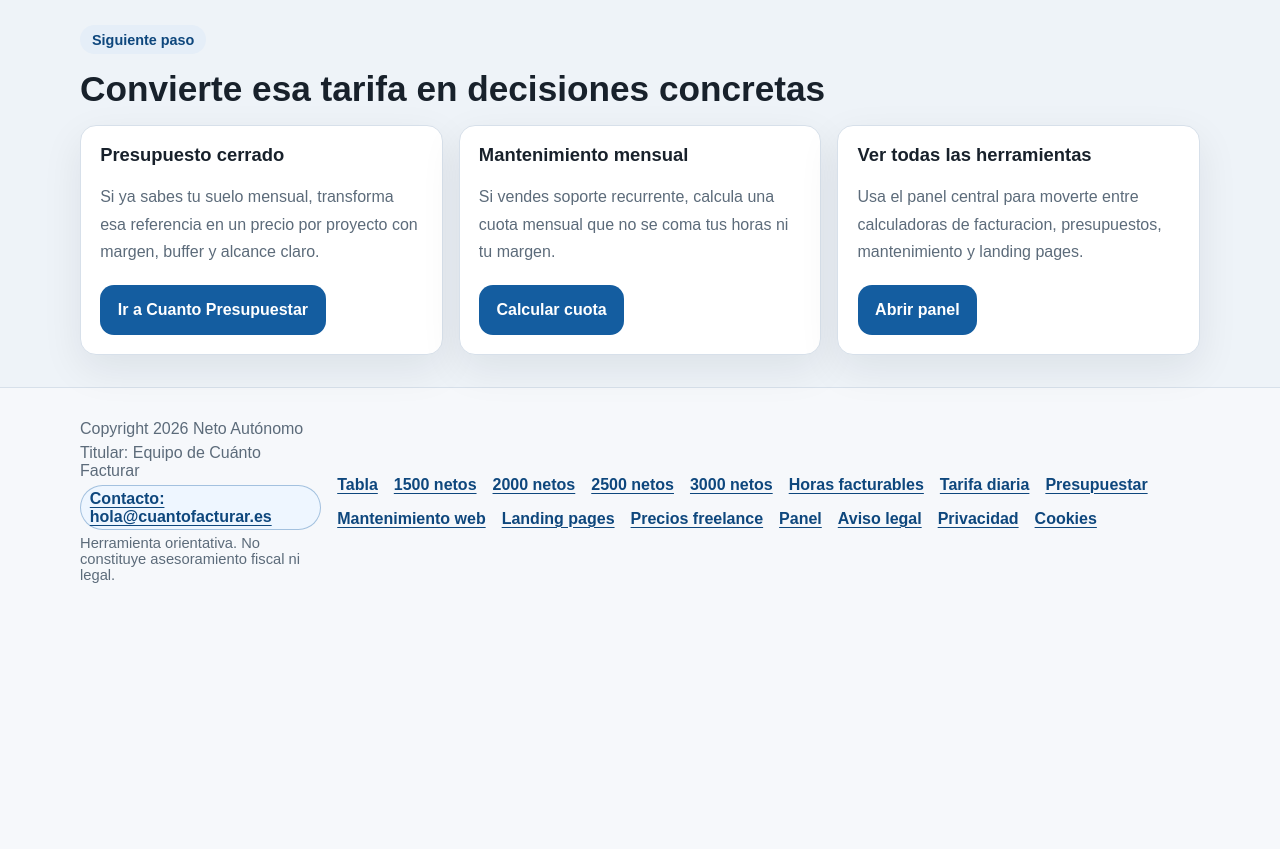
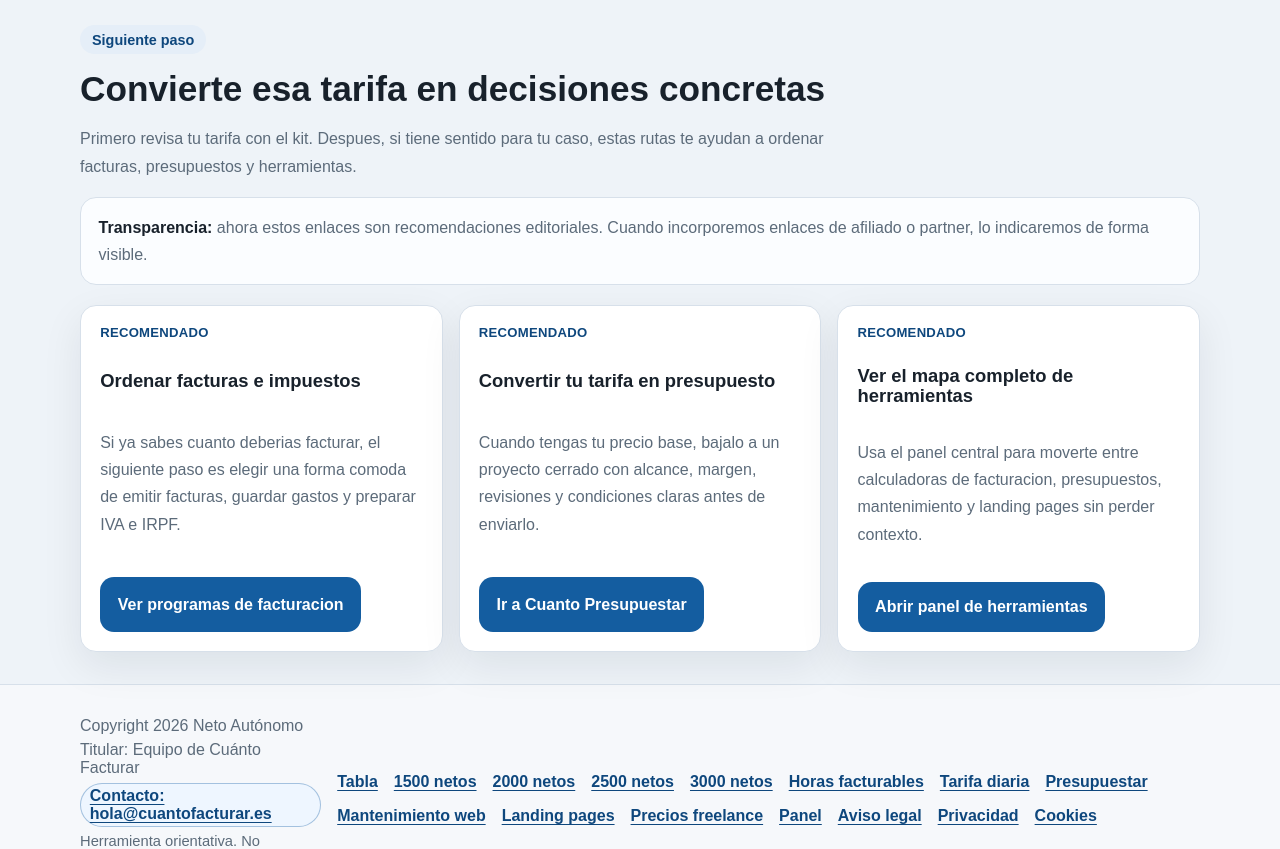
Before and after one commit to djimenezm/neto-autonomo, a Next.js app: page /gracias-kit-tarifa in a window 1280 px wide. Shown: the part 600-1449 px from the top of the page. Before the commit the page ends 1231 px from the top, so only its background shows below. Built offline with nearby package versions, Linux system fonts and the light colour scheme.

Commit message:
Prepare kit thank-you recommendations

```diff
--- a/app/globals.css
+++ b/app/globals.css
@@ -174,6 +174,13 @@ h3 {
 
 .section {
   padding: 2rem 0;
+}
+
+.section-lead {
+  max-width: 760px;
+  margin: 0 0 1rem;
+  color: var(--muted);
+  line-height: 1.75;
 }
 
 .section.alt {
@@ -568,6 +575,10 @@ select[aria-invalid='true'] {
   color: var(--text);
 }
 
+.affiliate-disclosure {
+  margin: 1rem 0 1.25rem;
+}
+
 .article-layout {
   display: grid;
   grid-template-columns: 1.15fr 0.85fr;
--- a/app/gracias-kit-tarifa/page.tsx
+++ b/app/gracias-kit-tarifa/page.tsx
@@ -3,6 +3,33 @@ import Link from 'next/link';
 import Footer from '@/components/Footer';
 import Header from '@/components/Header';
 import { siteConfig } from '@/lib/site';
+
+const recommendationCards = [
+  {
+    id: 'facturacion',
+    title: 'Ordenar facturas e impuestos',
+    description:
+      'Si ya sabes cuanto deberias facturar, el siguiente paso es elegir una forma comoda de emitir facturas, guardar gastos y preparar IVA e IRPF.',
+    href: '/mejores-programas-facturacion-autonomos?utm_source=cuantofacturar&utm_medium=thank-you&utm_campaign=affiliate_prepare',
+    cta: 'Ver programas de facturacion',
+  },
+  {
+    id: 'presupuestos',
+    title: 'Convertir tu tarifa en presupuesto',
+    description:
+      'Cuando tengas tu precio base, bajalo a un proyecto cerrado con alcance, margen, revisiones y condiciones claras antes de enviarlo.',
+    href: 'https://www.cuantopresupuestar.es?utm_source=cuantofacturar&utm_medium=thank-you&utm_campaign=kit_next_step',
+    cta: 'Ir a Cuanto Presupuestar',
+  },
+  {
+    id: 'herramientas',
+    title: 'Ver el mapa completo de herramientas',
+    description:
+      'Usa el panel central para moverte entre calculadoras de facturacion, presupuestos, mantenimiento y landing pages sin perder contexto.',
+    href: 'https://www.paneldeherramientas.es?utm_source=cuantofacturar&utm_medium=thank-you&utm_campaign=kit_next_step',
+    cta: 'Abrir panel de herramientas',
+  },
+] as const;
 
 export const metadata: Metadata = {
   title: 'Gracias por pedir el kit',
@@ -25,7 +52,7 @@ export default function GraciasKitTarifaPage() {
           <script
             dangerouslySetInnerHTML={{
               __html:
-                "window.va=window.va||function(){(window.vaq=window.vaq||[]).push(arguments)};window.va('event',{name:'kit_requested',data:{resource:'kit-tarifa-autonomo'}});if(window.gtag){window.gtag('event','kit_requested',{resource:'kit-tarifa-autonomo'});}",
+                "window.va=window.va||function(){(window.vaq=window.vaq||[]).push(arguments)};window.va('event',{name:'kit_requested',data:{resource:'kit-tarifa-autonomo'}});if(window.gtag){window.gtag('event','kit_requested',{resource:'kit-tarifa-autonomo'});}document.addEventListener('click',function(event){var link=event.target.closest('[data-recommendation-id]');if(!link)return;var id=link.getAttribute('data-recommendation-id');window.va('event',{name:'recommendation_clicked',data:{source:'gracias-kit-tarifa',recommendation:id}});if(window.gtag){window.gtag('event','recommendation_clicked',{source:'gracias-kit-tarifa',recommendation:id});}});",
             }}
           />
           <p className="lead">
@@ -54,54 +81,31 @@ export default function GraciasKitTarifaPage() {
         <div className="container">
           <span className="eyebrow">Siguiente paso</span>
           <h2>Convierte esa tarifa en decisiones concretas</h2>
+          <p className="section-lead">
+            Primero revisa tu tarifa con el kit. Despues, si tiene sentido para tu caso, estas
+            rutas te ayudan a ordenar facturas, presupuestos y herramientas.
+          </p>
+          <div className="disclaimer-box affiliate-disclosure">
+            <strong>Transparencia:</strong> ahora estos enlaces son recomendaciones editoriales.
+            Cuando incorporemos enlaces de afiliado o partner, lo indicaremos de forma visible.
+          </div>
           <div className="feature-grid" aria-label="Siguientes pasos recomendados">
-            <article className="feature-card">
-              <h3>Presupuesto cerrado</h3>
-              <p>
-                Si ya sabes tu suelo mensual, transforma esa referencia en un precio por proyecto
-                con margen, buffer y alcance claro.
-              </p>
+            {recommendationCards.map((card) => (
+              <article className="feature-card commercial-card" key={card.id}>
+                <span className="card-kicker">Recomendado</span>
+                <h3>{card.title}</h3>
+                <p>{card.description}</p>
                 <div className="guide-cta">
                   <a
-                  href="https://www.cuantopresupuestar.es?utm_source=cuantofacturar&utm_medium=thank-you&utm_campaign=kit_next_step"
+                    href={card.href}
                     className="primary-button"
+                    data-recommendation-id={card.id}
                   >
-                  Ir a Cuanto Presupuestar
+                    {card.cta}
                   </a>
                 </div>
               </article>
-
-            <article className="feature-card">
-              <h3>Mantenimiento mensual</h3>
-              <p>
-                Si vendes soporte recurrente, calcula una cuota mensual que no se coma tus horas
-                ni tu margen.
-              </p>
-              <div className="guide-cta">
-                <a
-                  href="https://www.mantenimientowebmensual.es?utm_source=cuantofacturar&utm_medium=thank-you&utm_campaign=kit_next_step"
-                  className="primary-button"
-                >
-                  Calcular cuota
-                </a>
-              </div>
-            </article>
-
-            <article className="feature-card">
-              <h3>Ver todas las herramientas</h3>
-              <p>
-                Usa el panel central para moverte entre calculadoras de facturacion, presupuestos,
-                mantenimiento y landing pages.
-              </p>
-              <div className="guide-cta">
-                <a
-                  href="https://www.paneldeherramientas.es?utm_source=cuantofacturar&utm_medium=thank-you&utm_campaign=kit_next_step"
-                  className="primary-button"
-                >
-                  Abrir panel
-                </a>
-              </div>
-            </article>
+            ))}
           </div>
         </div>
       </section>
--- a/components/LeadMagnetForm.tsx
+++ b/components/LeadMagnetForm.tsx
@@ -17,6 +17,7 @@ export default function LeadMagnetForm({
   const thankYouUrl = new URL('/gracias-kit-tarifa', siteUrl).toString();
   const resourceUrl = new URL('/kit-tarifa-autonomo', siteUrl).toString();
   const downloadUrl = new URL('/recursos/kit-tarifa-autonomo.txt', siteUrl).toString();
+  const recommendedToolsUrl = new URL('/mejores-programas-facturacion-autonomos', siteUrl).toString();
   const formAction = `https://formsubmit.co/${siteConfig.contactEmail}`;
   const attributionFields = [
     'utm_source',
@@ -42,7 +43,7 @@ export default function LeadMagnetForm({
         <input
           type="hidden"
           name="_autoresponse"
-          value={`Gracias por pedir el kit de tarifa para autónomos. Puedes verlo aquí: ${resourceUrl} y descargar la versión en texto aquí: ${downloadUrl}. Si publicamos mejoras importantes, te avisaremos en este mismo email.`}
+          value={`Gracias por pedir el kit de tarifa para autonomos. Puedes verlo aqui: ${resourceUrl} y descargar la version en texto aqui: ${downloadUrl}. Si ya tienes clara tu tarifa, el siguiente paso es ordenar facturas e impuestos. Hemos preparado esta guia de programas de facturacion: ${recommendedToolsUrl}. Si publicamos mejoras importantes, te avisaremos en este mismo email.`}
         />
         <input type="hidden" name="_next" value={thankYouUrl} />
         <input type="hidden" name="origen" value={source} />
```
Also changed, not shown: 1 other file (tests, documents, lock files or other folders). Lines whose indentation alone changed are shown as unchanged.
